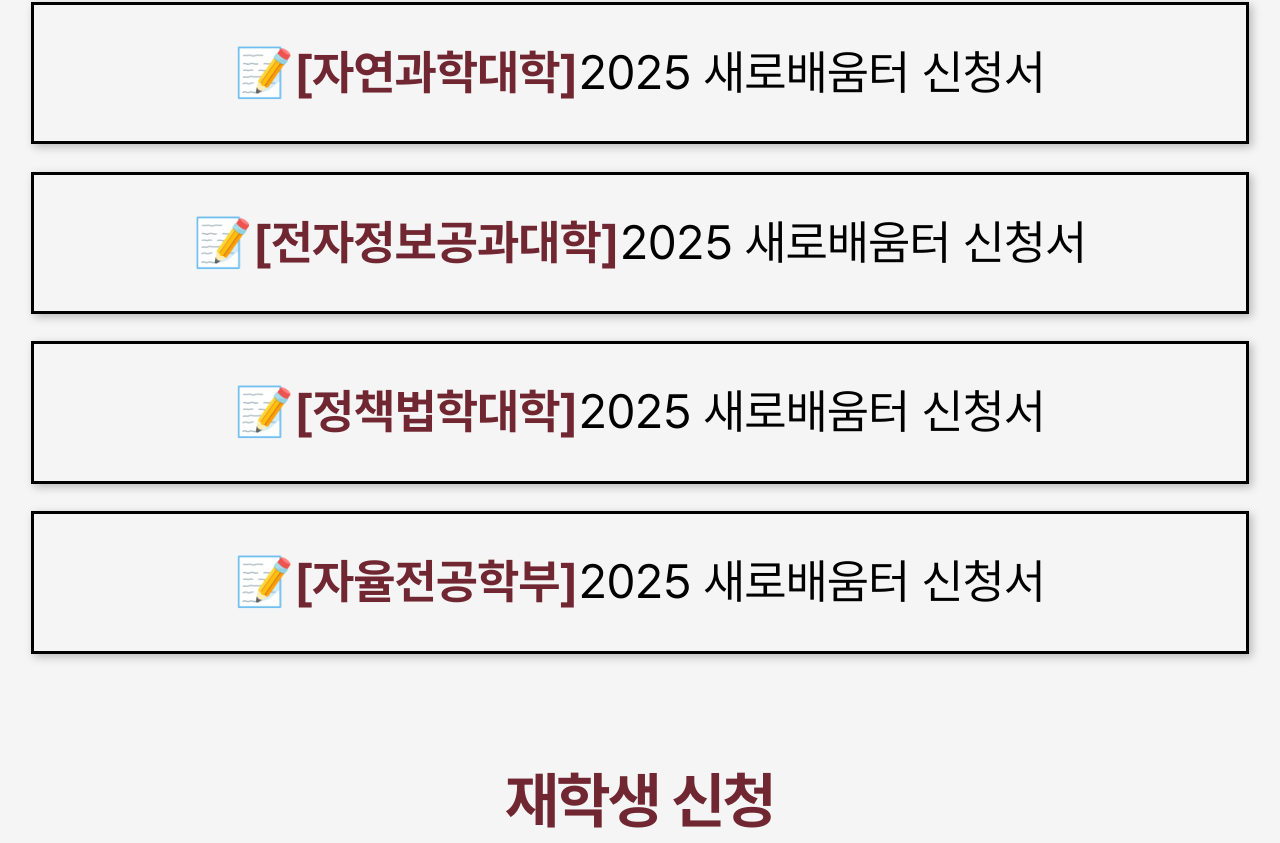
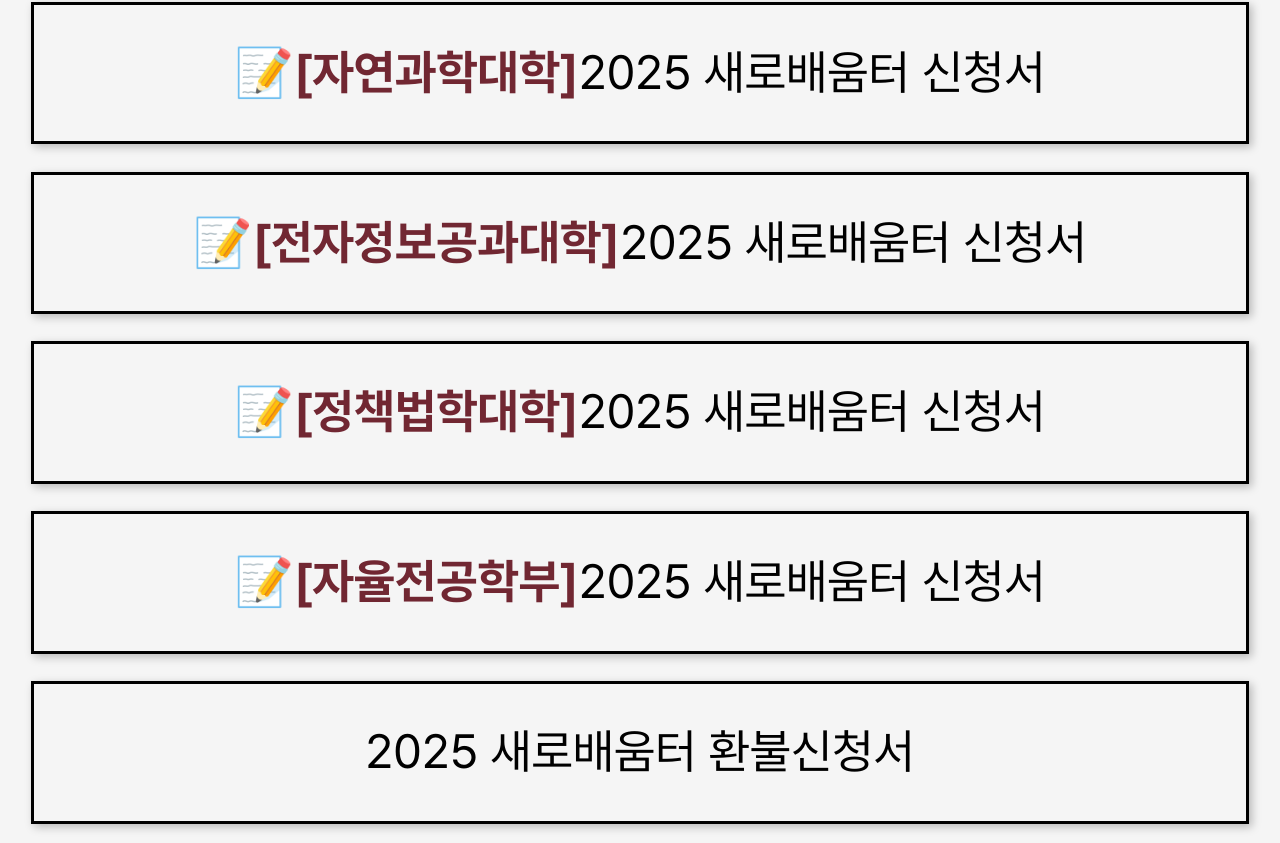
Before and after one commit to kwucouncil/client, a Vue app in the folder client/: page / in a window 1280 px wide. Shown: the part 2644-3487 px from the top of the page. Built offline with nearby package versions, Linux system fonts and the light colour scheme; what mobile-detect would draw is missing.

Commit message:
[ENH] 메인 환불폼 삽입

```diff
--- a/client/src/views/desktop/main/Main.vue
+++ b/client/src/views/desktop/main/Main.vue
@@ -25,6 +25,7 @@
                 <a href="https://forms.gle/HmLCHZhRwU16rR2R7" target="_blank"><b>📝[전자정보공과대학]</b>2025 새로배움터 신청서</a>
                 <a href="https://forms.gle/fuzaEixLBTtMqRUAA" target="_blank"><b>📝[정책법학대학]</b>2025 새로배움터 신청서</a>
                 <a href="https://forms.gle/CCfMyrh4ifQPSDM2A" target="_blank"><b>📝[자율전공학부]</b>2025 새로배움터 신청서</a>
+                <a href="https://forms.gle/TEssvxMrHqUkdEXM8" target="_blank">2025 새로배움터 환불신청서</a>
               </div>
             </div>
             <div class="student-wrap">
@@ -37,6 +38,7 @@
                 <a href="https://forms.gle/o8WQtX5F5NcvfJeEA" target="_blank"><b>📝[자연과학대학]</b>2025 새로배움터 신청서</a>
                 <a href="https://forms.gle/2tZqYMLdJCSieq959" target="_blank"><b>📝[전자정보공과대학]</b>2025 새로배움터 신청서</a>
                 <a href="https://forms.gle/UKKL6yimTTd6CZt88" target="_blank"><b>📝[정책법학대학]</b>2025 새로배움터 신청서</a>
+                <a href="https://forms.gle/i4GqaQLHHV4WoU3F7" target="_blank">2025 새로배움터 환불신청서</a>
               </div>
             </div>
           </div>
--- a/client/src/views/mobile/main/Main.vue
+++ b/client/src/views/mobile/main/Main.vue
@@ -25,6 +25,7 @@
                 <a href="https://forms.gle/HmLCHZhRwU16rR2R7" target="_blank"><b>📝[전자정보공과대학]</b>2025 새로배움터 신청서</a>
                 <a href="https://forms.gle/fuzaEixLBTtMqRUAA" target="_blank"><b>📝[정책법학대학]</b>2025 새로배움터 신청서</a>
                 <a href="https://forms.gle/CCfMyrh4ifQPSDM2A" target="_blank"><b>📝[자율전공학부]</b>2025 새로배움터 신청서</a>
+                <a href="https://forms.gle/TEssvxMrHqUkdEXM8" target="_blank">2025 새로배움터 환불신청서</a>
               </div>
             </div>
             <div class="student-wrap">
@@ -37,6 +38,7 @@
                 <a href="https://forms.gle/o8WQtX5F5NcvfJeEA" target="_blank"><b>📝[자연과학대학]</b>2025 새로배움터 신청서</a>
                 <a href="https://forms.gle/2tZqYMLdJCSieq959" target="_blank"><b>📝[전자정보공과대학]</b>2025 새로배움터 신청서</a>
                 <a href="https://forms.gle/UKKL6yimTTd6CZt88" target="_blank"><b>📝[정책법학대학]</b>2025 새로배움터 신청서</a>
+                <a href="https://forms.gle/i4GqaQLHHV4WoU3F7" target="_blank">2025 새로배움터 환불신청서</a>
               </div>
             </div>
           </div>
--- a/client/src/views/mobile/main/component/SwiperBanner.vue
+++ b/client/src/views/mobile/main/component/SwiperBanner.vue
@@ -13,6 +13,7 @@
   >
     <swiper-slide><img src="@/assets/imgs/mobile/main/banner/orientation.png" alt="banner_1" /></swiper-slide>
     <swiper-slide><img src="@/assets/imgs/mobile/main/banner/jinro.png" alt="banner_1" /></swiper-slide>
+    <swiper-slide><a href="https://open.kakao.com/o/sY8gKDeh" target="_blank"><img src="@/assets/imgs/mobile/main/banner/pre-learning.png" alt="자율전공 미리배움터"></a></swiper-slide>
   </swiper>
 </template>
 
```
Also changed, not shown: client/src/assets/imgs/mobile/main/banner/pre-learning.png (added).
